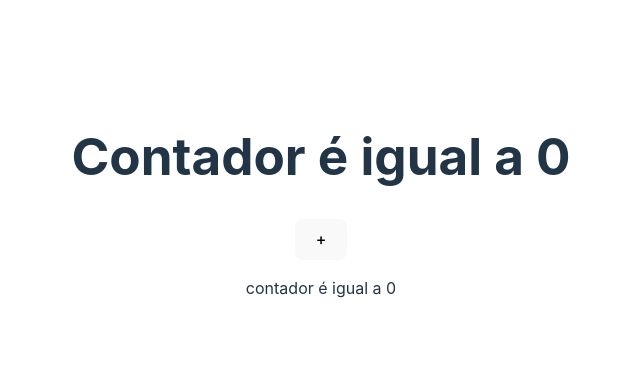
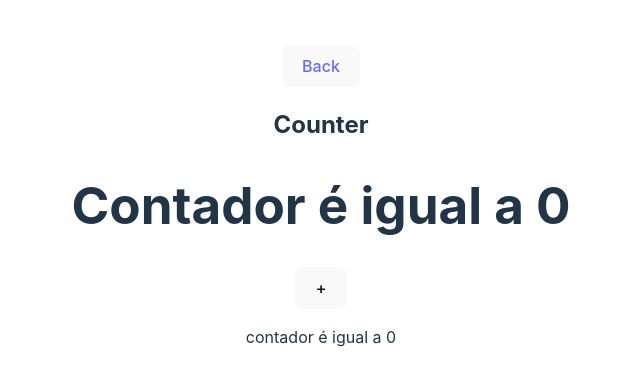
Before and after one commit to ChristieYuki/vite-project, a React (Vite) app: page /contador in a window 1280 px wide. Shown: the part 195-580 px from the top of the page, without its empty margins (319-959 px from the left). Built offline with nearby package versions, Linux system fonts and the light colour scheme.

Commit message:
add button back in the header

```diff
--- a/package.json
+++ b/package.json
@@ -11,7 +11,7 @@
   "dependencies": {
     "react": "^18.2.0",
     "react-dom": "^18.2.0",
-    "react-router-dom": "^6.10.0"
+    "react-router-dom": "^6.11.2"
   },
   "devDependencies": {
     "@types/react": "^18.0.28",
--- /dev/null
+++ b/src/components/BackButton/index.tsx
@@ -0,0 +1,12 @@
+import { Link } from "react-router-dom"
+
+export function BackButton() {
+
+    return (
+        <>
+            <button>
+                <Link to='/'>Back</Link>
+            </button>
+        </>
+    )
+}
--- a/src/components/Header/index.tsx
+++ b/src/components/Header/index.tsx
@@ -1,9 +1,12 @@
+import { BackButton } from "../BackButton"
+
 interface HeaderProps {
   title: string
 }
 export function Header({ title }: HeaderProps) {
   return (
     <>
+      <BackButton />
       <h2>{title}</h2>
     </>
   )
--- a/src/pages/CounterPage/index.tsx
+++ b/src/pages/CounterPage/index.tsx
@@ -1,10 +1,12 @@
 import { Content } from "../../components/Content"
 import { Counter } from "../../components/Counter"
+import { Header } from "../../components/Header"
 import { CounterContextProvider } from "../../context/CounterContext"
 
 export function CounterPage() {
     return (
         <CounterContextProvider>
+            <Header title={'Counter'} />
             <Content />
             <Counter />
         </CounterContextProvider>
```
Also changed, not shown: 1 other file (tests, documents, lock files or other folders).
